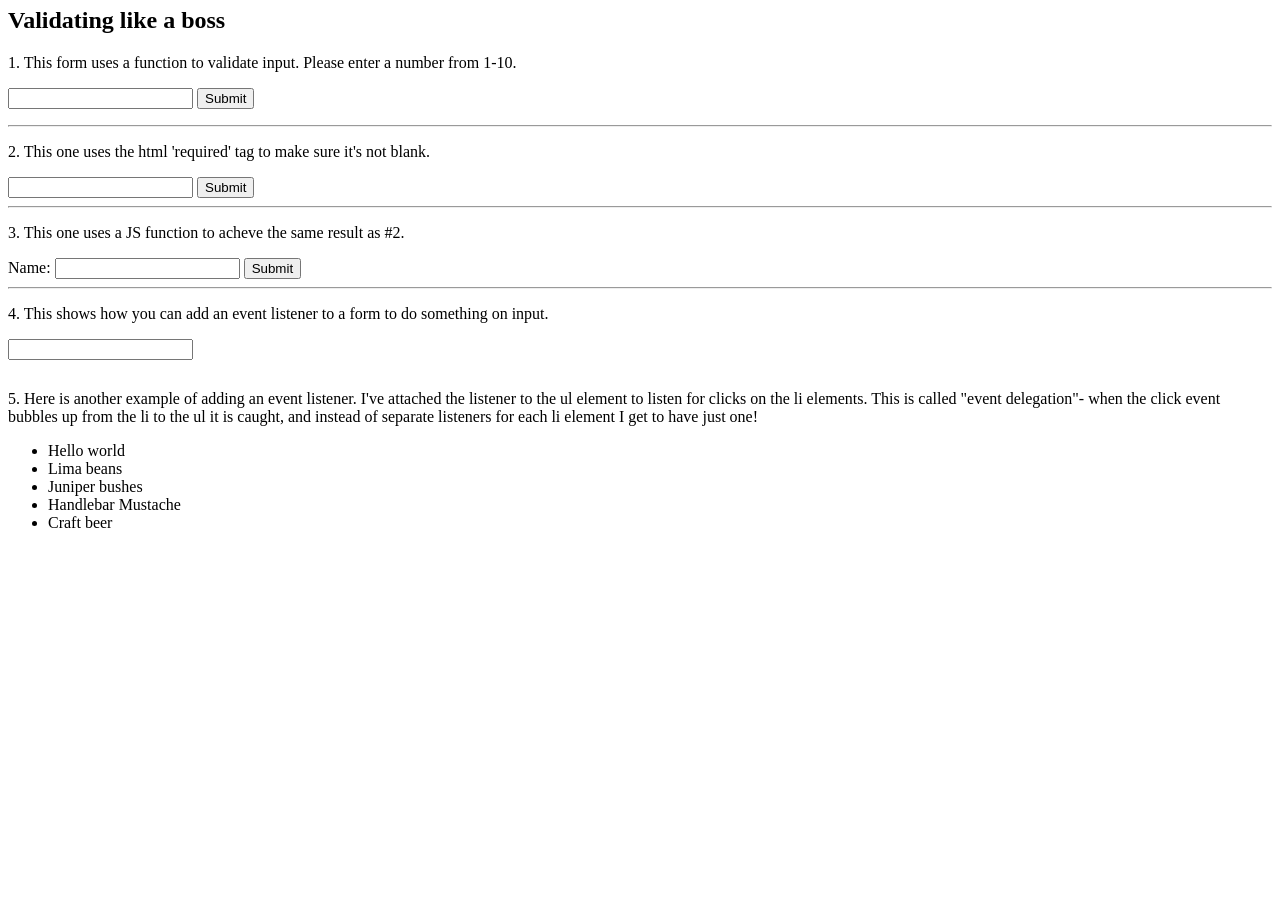
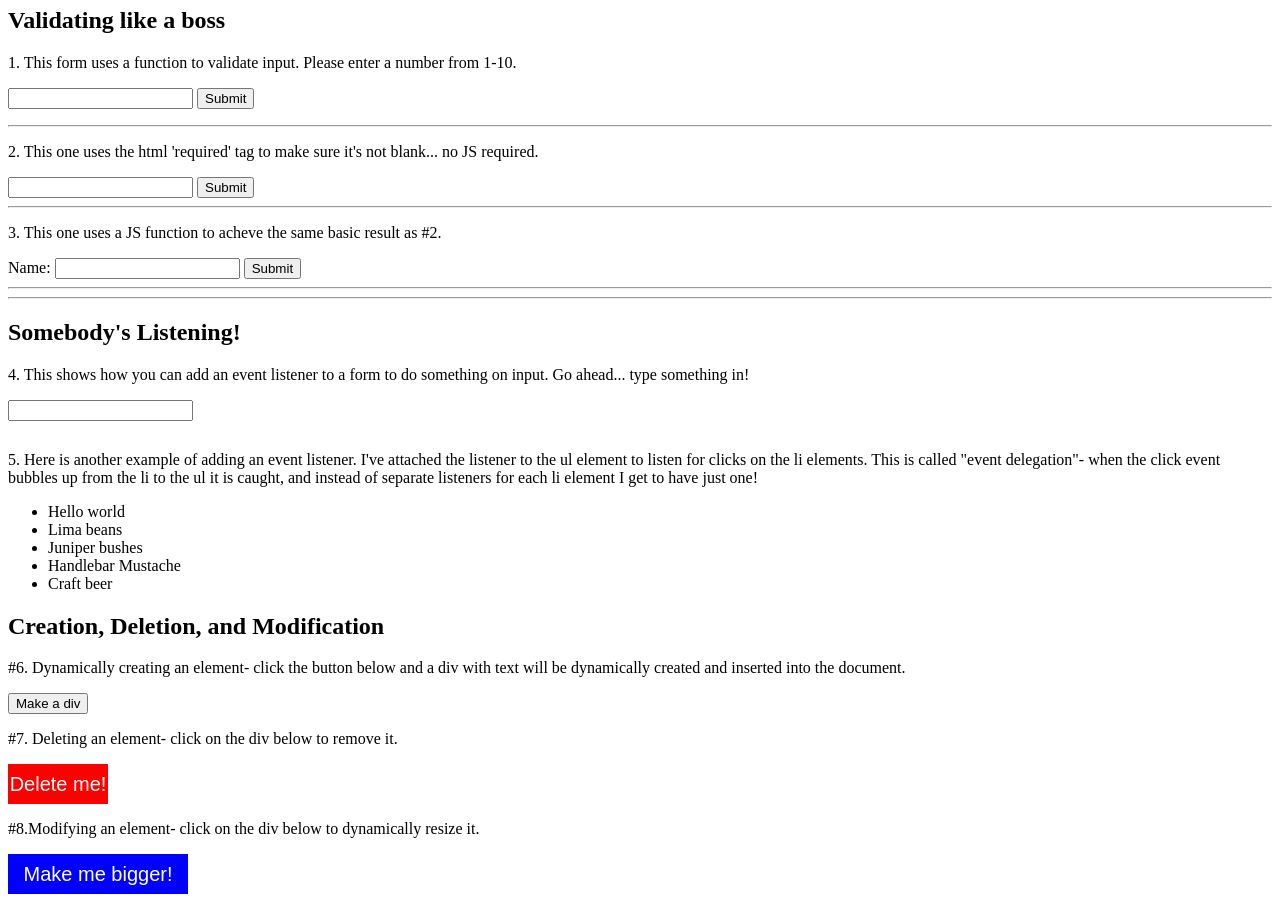
Before and after one commit to johndpotts/scoop-of-vanilla, a plain HTML site: page index.html in a window 1280 px wide. Shown: the part 73-975 px from the top of the page. Before the commit the page ends 800 px from the top, so only its background shows below. Drawn offline with Linux system fonts and the light colour scheme.

Commit message:
new section

```diff
--- a/css/styles.css
+++ b/css/styles.css
@@ -7,3 +7,27 @@ color:green;
 li{
   cursor:pointer;
 }
+
+#red-box{
+  background-color:red;
+  color:white;
+  font-size:20px;
+  text-align:center;
+  height:40px;
+  width: 100px;
+  cursor:pointer;
+  font-family: sans-serif;
+  line-height:40px;
+}
+
+#blue-box{
+  background-color:blue;
+  color:white;
+  font-size:20px;
+  text-align:center;
+  height:40px;
+  width: 180px;
+  cursor:pointer;
+  font-family: sans-serif;
+  line-height:40px;
+}
--- a/index.html
+++ b/index.html
@@ -22,7 +22,8 @@
 
 <body>
   <header>
-    <h1>Some vanilla Javascript goodness</h1>
+    <h1>"A Scoop of Vanilla"- some vanilla js goodness</h1>
+
   </header>
 <h2>Validating like a boss</h2>
 <p>1. This form uses a function to validate input. Please enter a number from 1-10.</p>
@@ -34,20 +35,22 @@
 <p id="js-number-check-result"></p>
 
 <hr/>
-<p>2. This one uses the html 'required' tag to make sure it's not blank.</p>
+<p>2. This one uses the html 'required' tag to make sure it's not blank... no JS required.</p>
 <form action="http://thumbsandammo.blogspot.com/">
   <input type="text" name="fname" required>
   <input type="submit" value="Submit">
 </form>
 <hr/>
-<p>3. This one uses a JS function to acheve the same result as #2.</p>
+<p>3. This one uses a JS function to acheve the same basic result as #2.</p>
 <form name="myForm" action="http://thumbsandammo.blogspot.com/"
 onsubmit="return validateForm()" method="get">
 Name: <input type="text" name="fname">
 <input type="submit" value="Submit">
 </form>
 <hr/>
-<p>4. This shows how you can add an event listener to a form to do something on input.</p>
+<hr/>
+<h2>Somebody's Listening!</h2>
+<p>4. This shows how you can add an event listener to a form to do something on input. Go ahead... type something in!</p>
 <input type="text" id="listener" value="" />
 <p id="listener-result"></p>
 
@@ -64,6 +67,15 @@ Name: <input type="text" name="fname">
 </ul>
 
 
+<h2>Creation, Deletion, and Modification</h2>
+<p>#6. Dynamically creating an element- click the button below and a div with text will be dynamically created and inserted into the document.</p>
+
+<button id = "make-a-div" onclick="addElement()">Make a div</button>
+
+<p>#7. Deleting an element- click on the div below to remove it.</p>
+<div id = "red-box" onclick="deleteMe()">Delete me!</div>
+<p>#8.Modifying an element- click on the div below to dynamically resize it. </p>
+  <div id = "blue-box" onclick="resizeMe()">Make me bigger!</div>
 <footer>
 </footer>
 <script src="js/scripts.js"></script>
--- a/js/scripts.js
+++ b/js/scripts.js
@@ -43,3 +43,26 @@ function(name){
   alert(name.target.innerHTML);
 }
 );
+
+//---------------------------------
+/*#6- add an element dynamically*/
+function addElement(){
+var newDiv = document.createElement('div');
+newDiv.innerHTML = "Bonjour!";
+newDiv.setAttribute('style',' background-color:green; color:white; font-size:20px; text-align:center; margin:15px;height:40px; width: 100px; cursor:pointer; font-family: sans-serif; line-height:40px;');
+var theButtonToPutItAbove = document.getElementById('make-a-div');
+document.body.insertBefore(newDiv,theButtonToPutItAbove);
+
+}
+
+//---------------------------------
+/*#7- delete an element dynamically*/
+function deleteMe(){
+var element = document.getElementById("red-box");
+element.parentNode.removeChild(element);
+}
+
+function resizeMe(){
+var div = document.getElementById("blue-box");
+div.setAttribute('style', 'height:100px;width:300px;')
+}
```
